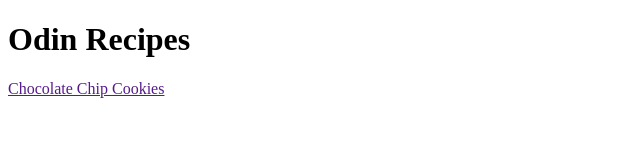
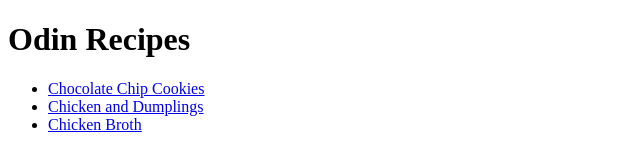
Before and after one commit to chandler56/odin-recipes, a plain HTML site: page index.html in a window 1280 px wide. Shown: the whole page, without its empty margins (0-640 px from the left). Drawn offline with Linux system fonts and the light colour scheme.

Commit message:
added the chicken broth hyperlink

```diff
--- a/index.html
+++ b/index.html
@@ -8,6 +8,10 @@
 
     <body>
         <h1>Odin Recipes</h1>
-        <a href=""recipes/cookies.html">Chocolate Chip Cookies</a>
+        <ul>
+            <li><a href="recipes/cookies.html" >Chocolate Chip Cookies</a></li>
+            <li><a href="recipes/chicken_and_dumplings.html" >Chicken and Dumplings</a></li>
+            <li><a href="recipes/chicken_broth.html" > Chicken Broth</a></li>
+        </ul>
     </body>
 </html>
```
